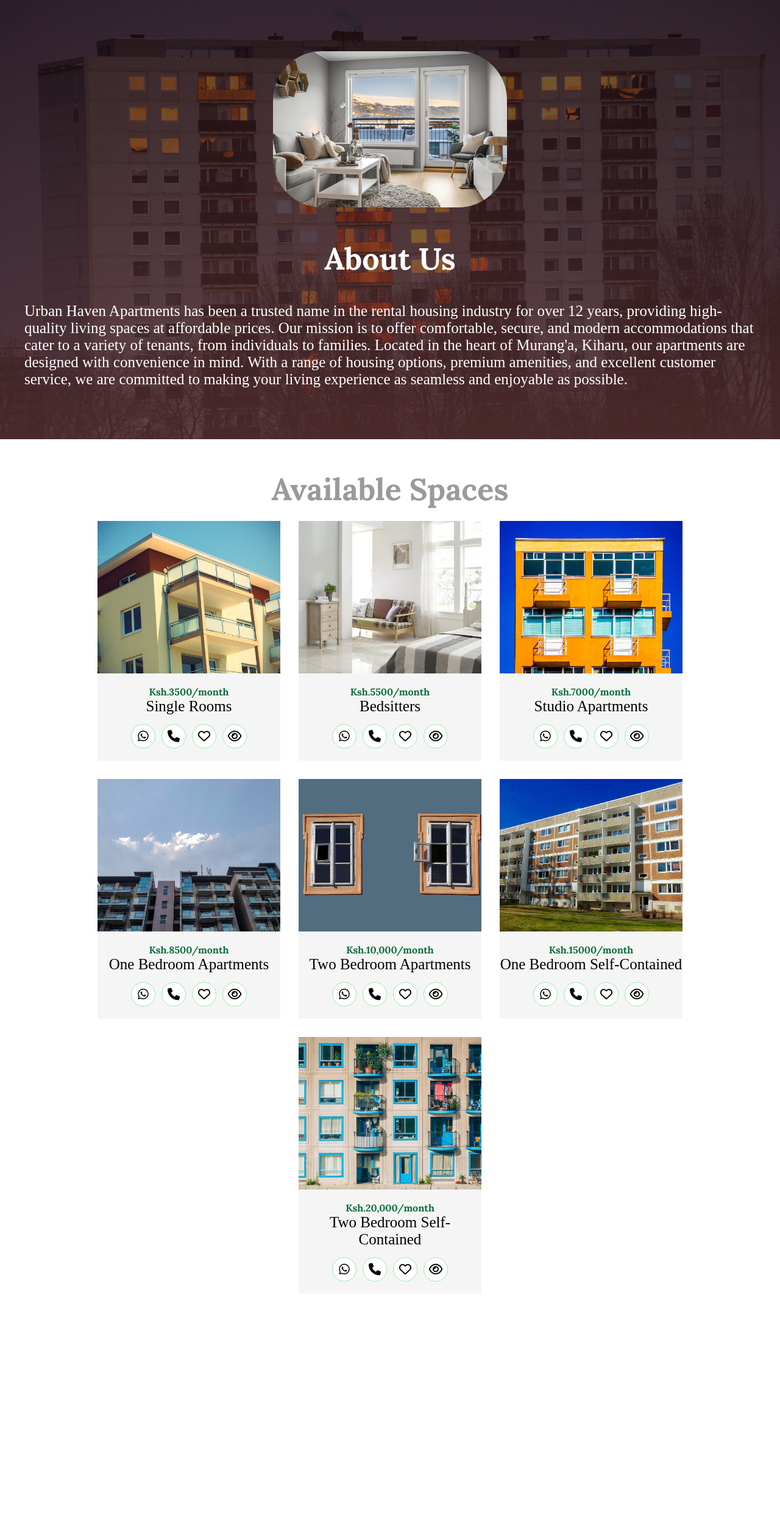
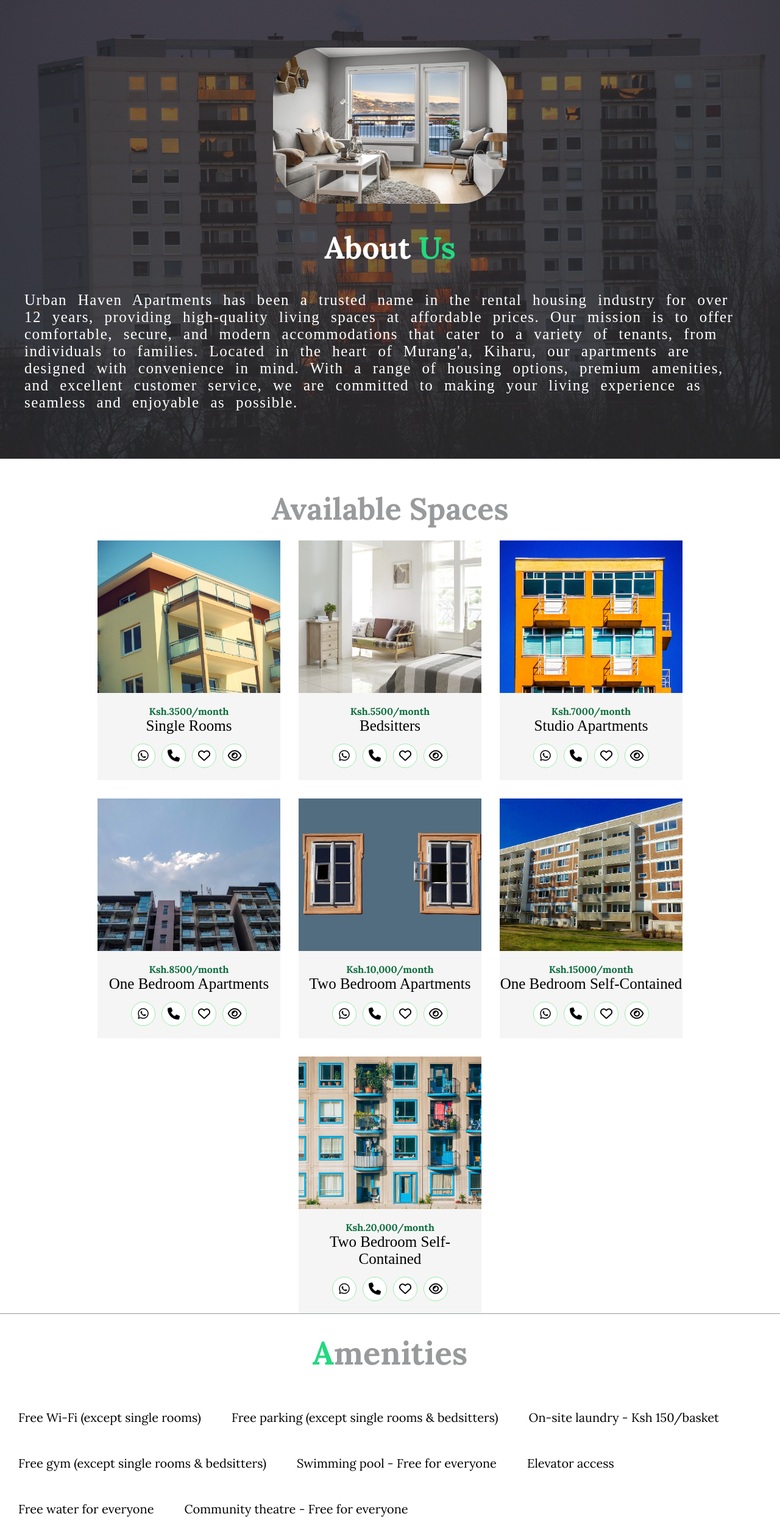
Before and after one commit to FrancisMurayaDev/urban-haven-apartments, a website: page index.html in a window 1280 px wide. Shown: the part 1057-3557 px from the top of the page at 61% size. Before the commit the page ends 3178 px from the top, so only its background shows below. Drawn offline with Linux system fonts and the light colour scheme; a web font is replaced by a local one.

Commit message:
complete ammenities

```diff
--- a/index.html
+++ b/index.html
@@ -133,17 +133,29 @@
     <!-- End of Hero Section -->
 
     <!-- About Us -->
-     <section class="about-us">
+    <section class="about-us">
       <div class="about-main">
-        <img src="./assets/img/about-us.jpg" alt="apartment image" class="about-img">
+        <img
+          src="./assets/img/about-us.jpg"
+          alt="apartment image"
+          class="about-img"
+        />
         <div class="about-text">
-          <h1 class="about-main-text">About Us</h1>
-          <p class="about-text-sub">Urban Haven Apartments has been a trusted name in the rental housing industry for over 12 years, providing high-quality living spaces at affordable prices. Our mission is to offer comfortable, secure, and modern accommodations that cater to a variety of tenants, from individuals to families.
-            Located in the heart of Murang'a, Kiharu, our apartments are designed with convenience in mind. With a range of housing options, premium amenities, and excellent customer service, we are committed to making your living experience as seamless and enjoyable as possible.
+          <h1 class="about-main-text">About <span>Us</span> </h1>
+          <p class="about-text-sub">
+            Urban Haven Apartments has been a trusted name in the rental housing
+            industry for over 12 years, providing high-quality living spaces at
+            affordable prices. Our mission is to offer comfortable, secure, and
+            modern accommodations that cater to a variety of tenants, from
+            individuals to families. Located in the heart of Murang'a, Kiharu,
+            our apartments are designed with convenience in mind. With a range
+            of housing options, premium amenities, and excellent customer
+            service, we are committed to making your living experience as
+            seamless and enjoyable as possible.
           </p>
         </div>
       </div>
-     </section>
+    </section>
 
     <!-- End of About Us Section -->
 
@@ -152,6 +164,10 @@
     <section class="spaces-section">
       <div class="title">
         <h2 class="title-main">Available Spaces</h2>
+      </div>
+
+      <div class="spaces-content">
+
       </div>
 
       <div class="amenities-container">
@@ -327,6 +343,31 @@
 
     <!-- End of spaces section -->
 
+    <!-- Amenities Section -->
+     <section class="amenities">
+      <div class="title-amenities">
+        <h2><span>a</span>menities</h2></div>
+
+        <div>
+          <ul class="amenities-list">
+            <li>Free Wi-Fi (except single rooms)</li>
+            <li>Free parking (except single rooms & bedsitters)</li>
+            <li>On-site laundry - Ksh 150/basket</li>
+            <li>Free gym (except single rooms & bedsitters)</li>
+            <li>Swimming pool - Free for everyone</li>
+            <li>Elevator access</li>
+            <li>Free water for everyone</li>
+            <li>Community theatre - Free for everyone</li>
+        </ul>
+        </div>
+     </section>
+
+    <!-- End of Amenities Section -->
+
+    <!-- Form Section -->
+
+    <!-- End of Form  -->
+
     <script type="module" src="/src/main.js"></script>
   </body>
 </html>
--- a/src/style.css
+++ b/src/style.css
@@ -225,7 +225,7 @@ font-weight: 700;
 .about-us {
   display: flex;
   flex-wrap: wrap;
-  background-image: linear-gradient(rgba(21, 2, 2, 0.642), rgba(101, 53, 53, 0.692)), url(../assets/img/about-background.jpg);
+  background-image: linear-gradient(rgba(45, 43, 43, 0.642), rgba(52, 50, 50, 0.692)), url(../assets/img/about-background.jpg);
 }
 .about-main {
   display: flex;
@@ -247,6 +247,9 @@ font-weight: 700;
   text-align: center;
 }
 
+.about-main-text span {
+  color: var(--color-secondary);
+}
 .about-img {
     height: auto;
   width: 30%;
@@ -258,6 +261,8 @@ font-weight: 700;
   font-size: 2.5rem;
   padding: 0 4rem;
   font-family: var(--cury-font);
+  word-spacing: 1rem;
+  letter-spacing: 0.15rem;
 }
 
 
@@ -354,3 +359,35 @@ margin-top: 5rem;
   background-color: white;
 }
 /* end of spaces section */
+
+/* Amenities Section */
+.title-amenities {
+  font-size: 3.5rem;
+  text-transform: capitalize;
+  text-align: center;
+  padding: 3rem 0;
+  border-top: 1px solid var(--color-primary);
+}
+.title-amenities span {
+  color: var(--color-secondary);
+}
+
+.amenities-list {
+  display: flex;
+  list-style:none:
+  font-weight: 600;
+  gap: 3rem;
+  padding: 2rem 2rem;
+  flex-wrap:wrap;
+  color: var(--color-black-dark);
+}
+.amenities-list li {
+  font-size: 2rem;
+  display: flex;
+  flex-wrap: nowrap;
+  padding: 1rem;
+}
+/* End of Amenities  */
+
+/* Form Section */
+/* End of form section */
```
